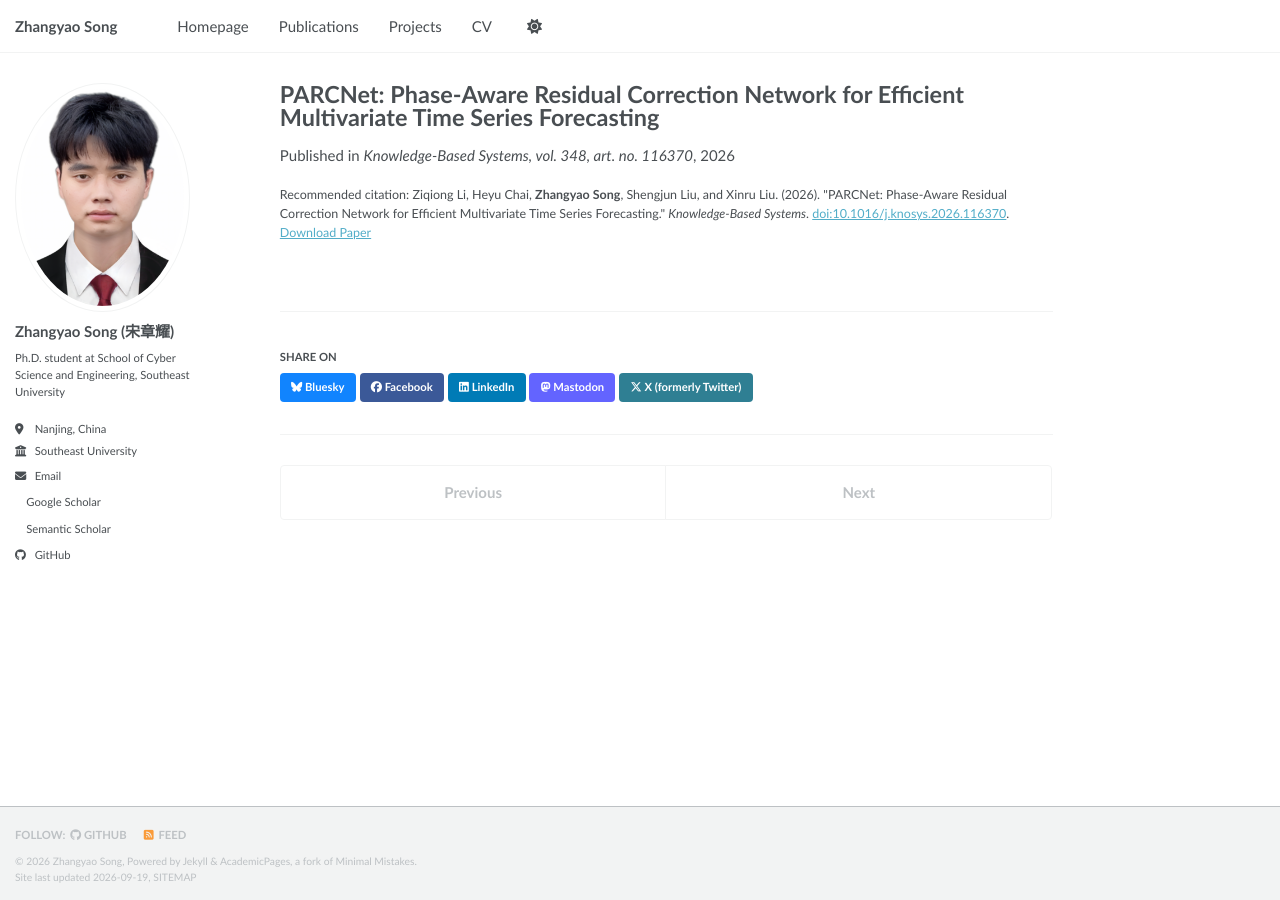
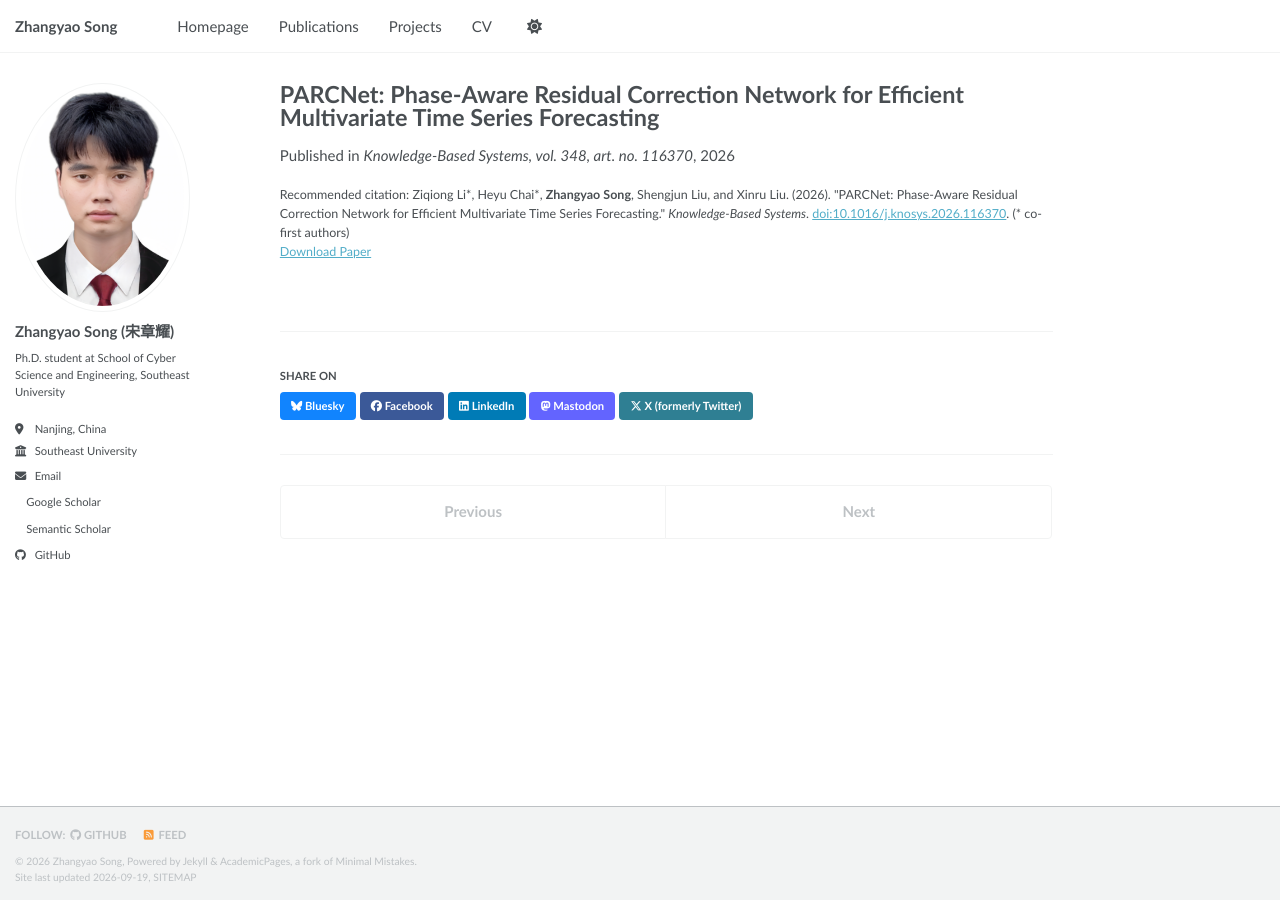
Before and after one commit to zysongg/zysongg.github.io, a Jekyll site: the page built from _publications/2026-02-15-parcnet-kbs.md, in a window 1280 px wide. Built offline with Jekyll 4.4.1, drawn with Linux system fonts in a browser that asks for light colours; a style sheet for code colours, icons or effects is not loaded.

Commit message:
Mark PARCNet co-first authors

```diff
--- a/_publications/2026-02-15-parcnet-kbs.md
+++ b/_publications/2026-02-15-parcnet-kbs.md
@@ -8,5 +8,5 @@ date: 2026-02-15
 venue: 'Knowledge-Based Systems, vol. 348, art. no. 116370'
 paperurl: '/files/2026-KBS-Li-PARCNet.pdf'
 doi: '10.1016/j.knosys.2026.116370'
-citation: 'Ziqiong Li, Heyu Chai, <strong>Zhangyao Song</strong>, Shengjun Liu, and Xinru Liu. (2026). &quot;PARCNet: Phase-Aware Residual Correction Network for Efficient Multivariate Time Series Forecasting.&quot; <i>Knowledge-Based Systems</i>. <a href="https://doi.org/10.1016/j.knosys.2026.116370" target="_blank">doi:10.1016/j.knosys.2026.116370</a>.'
+citation: 'Ziqiong Li*, Heyu Chai*, <strong>Zhangyao Song</strong>, Shengjun Liu, and Xinru Liu. (2026). &quot;PARCNet: Phase-Aware Residual Correction Network for Efficient Multivariate Time Series Forecasting.&quot; <i>Knowledge-Based Systems</i>. <a href="https://doi.org/10.1016/j.knosys.2026.116370" target="_blank">doi:10.1016/j.knosys.2026.116370</a>. (* co-first authors)'
 ---
```
